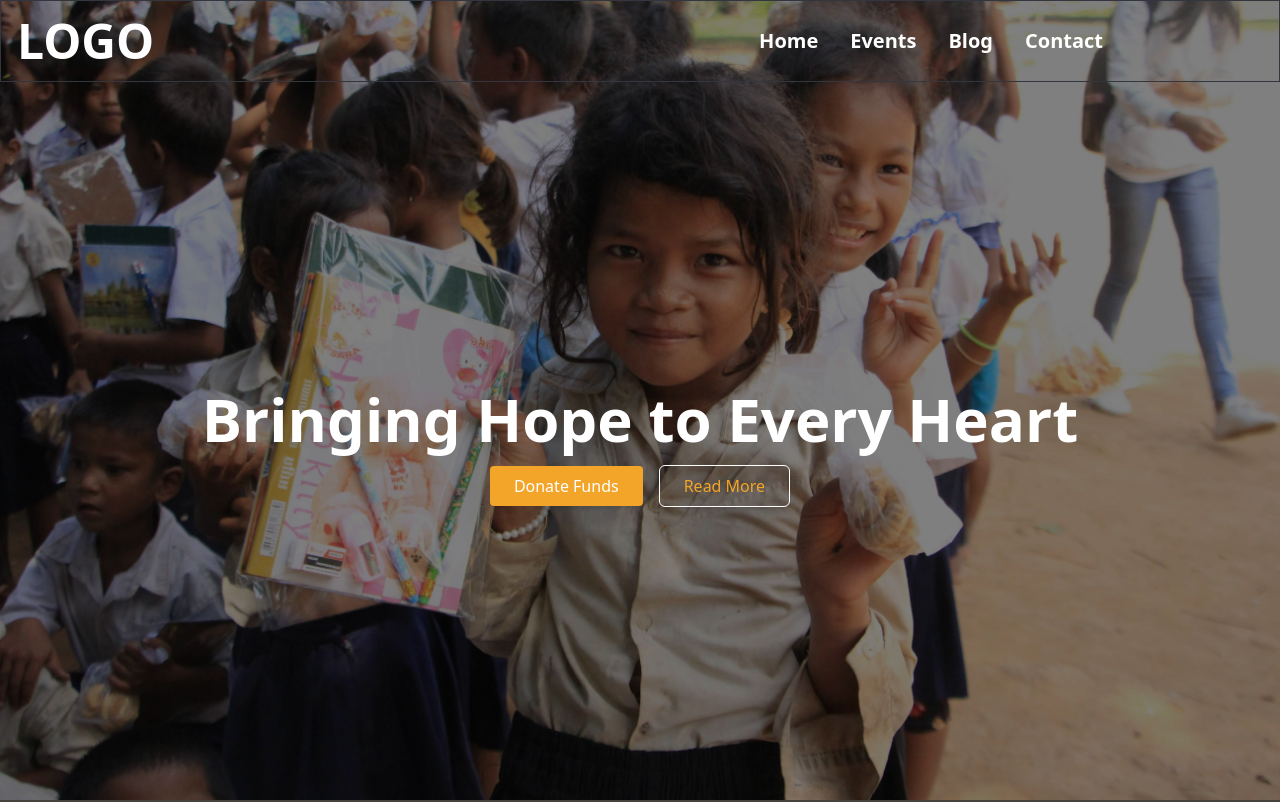
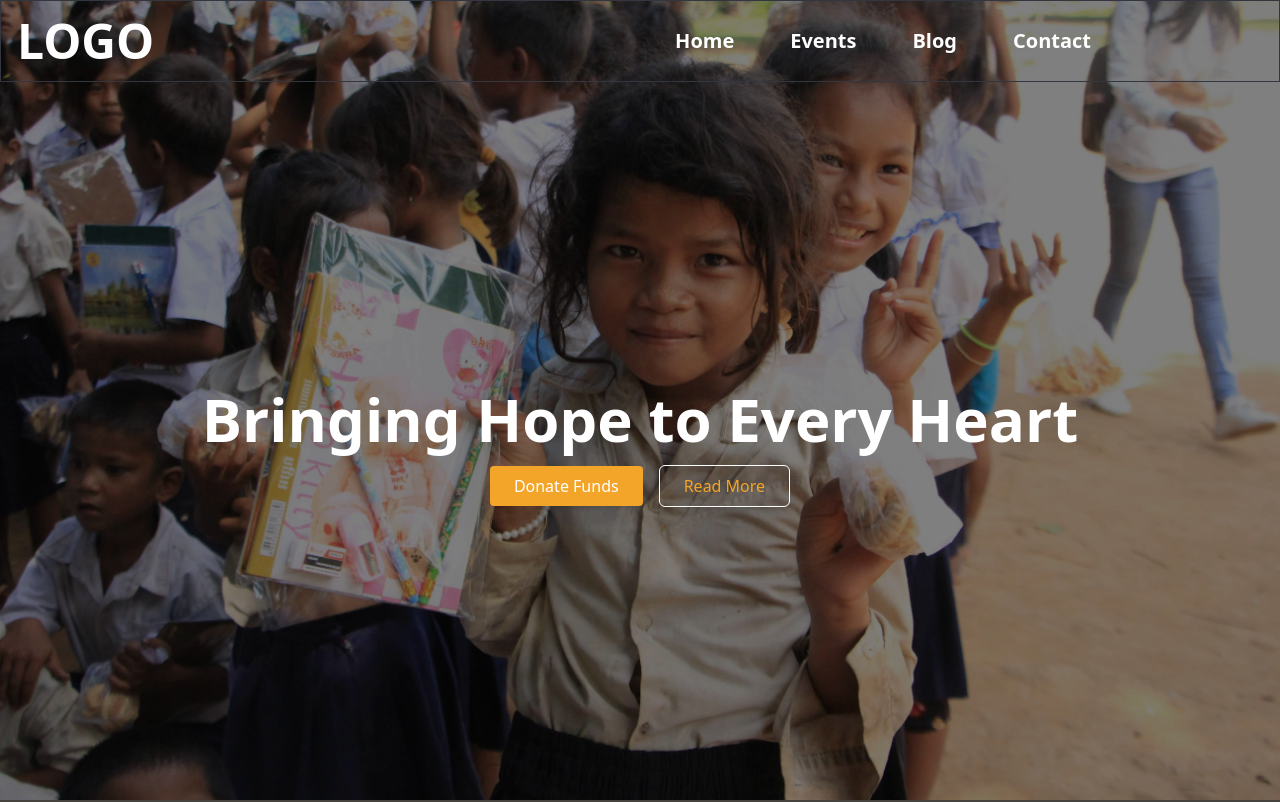
Before and after one commit to Richson-Tech/hope-bridge, a Next.js app: page / in a window 1280 px wide. Shown: the top 802 px of the page. Built offline with nearby package versions, Linux system fonts and the light colour scheme.

Commit message:
Update Navbar link styles

```diff
--- a/src/components/layouts/Navbar.jsx
+++ b/src/components/layouts/Navbar.jsx
@@ -67,7 +67,7 @@ const Navbar = () => {
               <li key={index}>
                 <Link
                   href={link.path}
-                  className="text-white text-xl font-semibold hover:text-secondary-600"
+                  className="text-white text-xl font-semibold transition duration-300 delay-150 hover:-translate-y-1 hover:scale-110 hover:text-[#f3a529] hover:border-2 border-[#f3a529] rounded-md px-3 py-2"
                 >
                   {link.title}
                 </Link>
```
